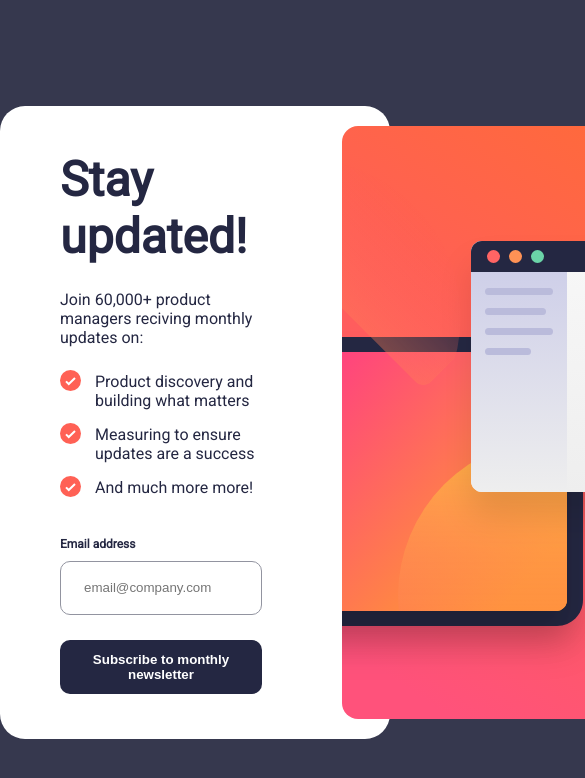
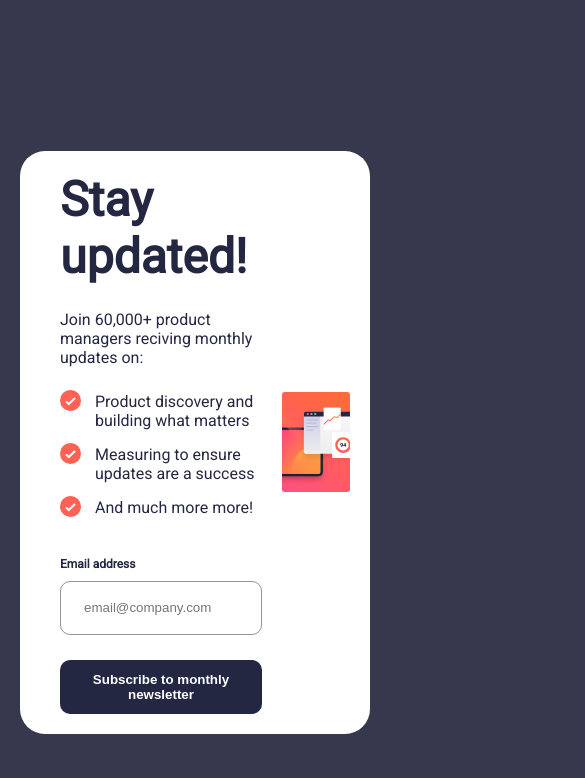
Before and after one commit to pawel-cupial/newsletter-form, a Next.js app: page / in a window 390 px wide. Shown: the top 778 px of the page, 585 px wide, since content can reach past the window. Built offline with nearby package versions, Linux system fonts and the light colour scheme.

Commit message:
Added error state styling (temp)

```diff
--- a/app/globals.css
+++ b/app/globals.css
@@ -12,5 +12,10 @@
     margin: 0
 }
 
-body {background-color: var(--charcoal-grey); font-size: 16px}
+body {background-color: var(--charcoal-grey); font-size: 16px; padding: 40px 20px}
 main {display: flex; justify-content: center; align-items: center; height: 100vh}
+
+/* rwd */
+@media screen and (max-width: 1023px) {
+  body {padding: 20px}
+}
--- a/components/form.jsx
+++ b/components/form.jsx
@@ -45,19 +45,29 @@ const Form = () => {
                 <p className={styles.heading}>Stay updated!</p>
                 <p className={styles.subHeading}>Join 60,000+ product managers reciving monthly updates on:</p>
                 <List/>
+                <div className={styles.labelBox}>
                     <label htmlFor="email">
                         Email address
+                        {dataIsInvalid && <p className={styles.errorMsg}>{errorMsg}</p>}
                     </label>
-                <input type="text" placeholder="email@company.com" id="email" value={emailInputValue} onChange={changeHanlder} />
+                </div>
+                <input
+                    type="text"
+                    placeholder="email@company.com"
+                    className={dataIsInvalid ? styles.isInvalid : ''}
+                    id="email"
+                    value={emailInputValue}
+                    onChange={changeHanlder} />
                 <Button/>
-                {dataIsInvalid && <p>{errorMsg}</p>}
             </div>
+            <div className={styles.imageBox}>
                 <Image
                     src="/illustration-sign-up-desktop.svg"
                     width={400}
                     height={593}
                     alt="Charts and screens on colorfull background"
                 />
+            </div>
         </form>
     )
 }
--- a/components/form.module.css
+++ b/components/form.module.css
@@ -1,10 +1,29 @@
-.form {display: flex; justify-content: space-between; max-width: 928px; width: 100%; background-color: #fff; border-radius: 25px; padding: 20px}
+.form {
+    display: flex; justify-content: space-between; max-width: 928px; width: 100%; background-color: #fff; border-radius: 25px; padding: 20px
+}
 .form .text {display: flex; flex-direction: column; justify-content: center; color: var(--dark-slate-grey); padding: 0 80px 0 40px}
 .form .heading {font-size: 3rem; font-weight: 700; margin-bottom: 25px}
 .form .subHeading {margin-bottom: 25px}
+.form label {display: flex; justify-content: space-between}
 .form label {font-size: 0.75rem; font-weight: 700; margin-bottom: 10px}
 .form input {height: 54px; border-radius: 10px; border: 1px solid var(--grey); margin-bottom: 25px; padding-left: 23px; transition: border .2s}
+.form .imageBox {display: flex; align-items: center; justify-content: center}
+.form .imageBox img {width: 100%; height: 100%; object-fit: contain}
+.form .errorMsg {color: red}
+
+/* modifiers */
+.form input.isInvalid {color: red; border-color: red; background: lightcoral}
+
+/* pseudo classes */
 .form input::placeholder {transition: color .2s}
-
 .form input:focus {outline: none; border: 1px solid var(--dark-slate-grey)}
 .form input:focus::placeholder {color: var(--dark-slate-grey)}
+
+/* rwd */
+@media screen and (max-width: 1279px) {
+    .form .text {padding: 0 40px}
+}
+
+@media screen and (max-width: 1023px) {
+    .form .text {padding: 0 20px}
+}
```
Lines whose indentation alone changed are shown as unchanged.
